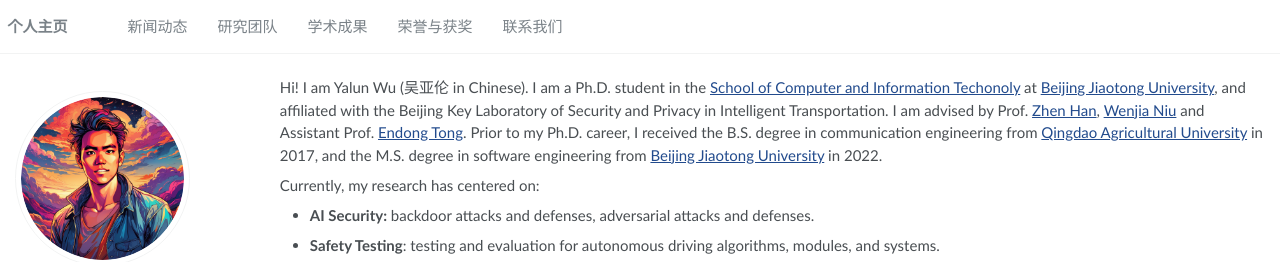
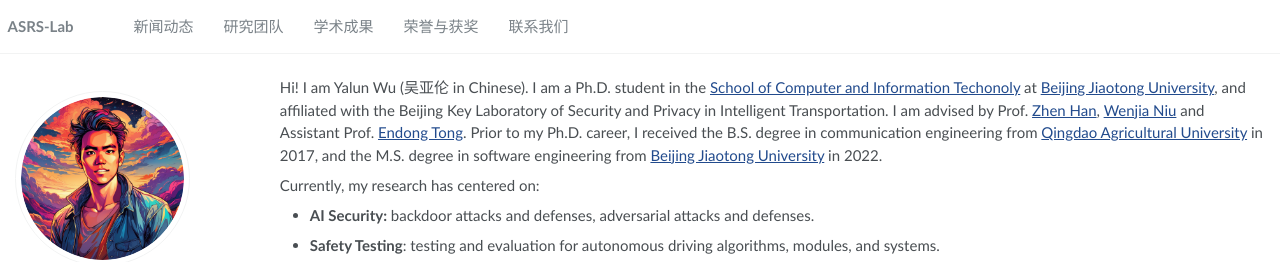
Before and after one commit to ASRS-Lab/ASRS-Lab.github.io, a Jekyll site: the page built from _pages/about.md, in a window 1280 px wide. Shown: the top 262 px of the page. Built offline with Jekyll 4.4.1, drawn with Linux system fonts in a browser that asks for light colours.

```diff
--- a/_includes/masthead.html
+++ b/_includes/masthead.html
@@ -4,7 +4,7 @@
       <nav id="site-nav" class="greedy-nav">
         <button><div class="navicon"></div></button>
         <ul class="visible-links">
-          <li class="masthead__menu-item masthead__menu-item--lg masthead__menu-home-item"><a href="#About-Me">个人主页</a></li>
+          <li class="masthead__menu-item masthead__menu-item--lg masthead__menu-home-item"><a href="#About-Me">ASRS-Lab</a></li>
           {% for link in site.data.navigation.main %}
             <li class="masthead__menu-item"><a href="{{ domain }}{{ link.url }}">{{ link.title }}</a></li>
           {% endfor %}
```
